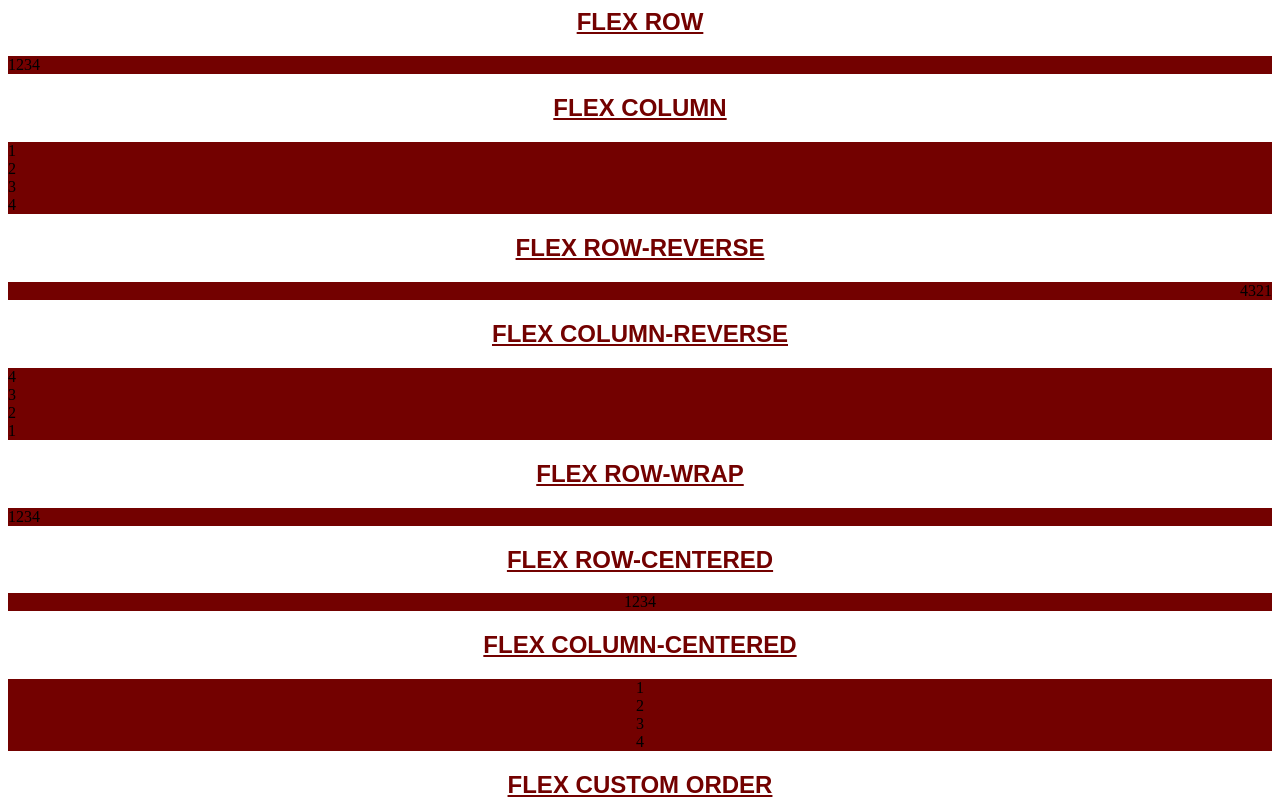
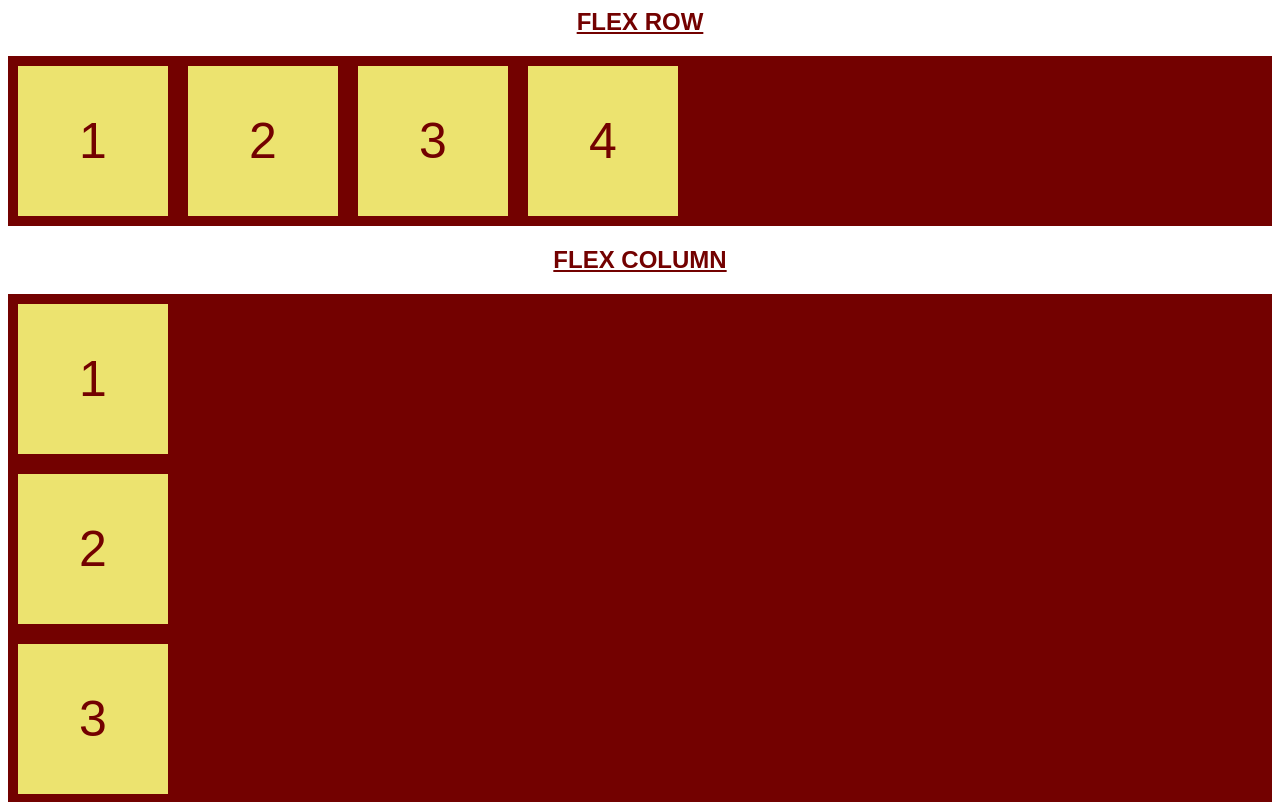
Before and after one commit to akrasiel1/flexbox-exercises, a plain HTML site: page index.html in a window 1280 px wide. Shown: the top 802 px of the page. Drawn offline with Linux system fonts and the light colour scheme.

Commit message:
Testing Flexbox Skills

```diff
--- a/style.css
+++ b/style.css
@@ -9,6 +9,18 @@ h2 {
 .container {
     margin-bottom: 20px;
     background-color: rgb(115, 1, 0);
+}
+
+.box {
+    background-color: rgb(236, 227, 111);
+    width: 150px;
+    height: 150px;
+    text-align: center;
+    font-family: sans-serif;
+    line-height: 150px;
+    color: rgb(115, 1, 0);
+    font-size: 50px;
+    margin: 10px;
 }
 
 .row {
```
Also changed, not shown: index.html (+7 -2 lines), 1 other file.
